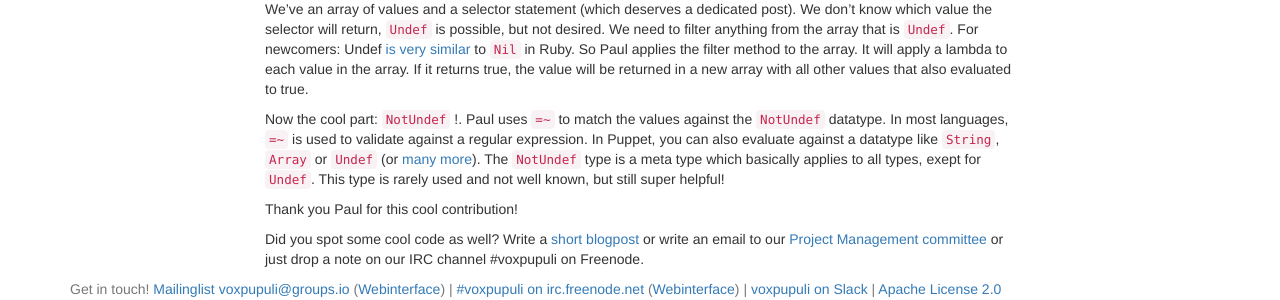
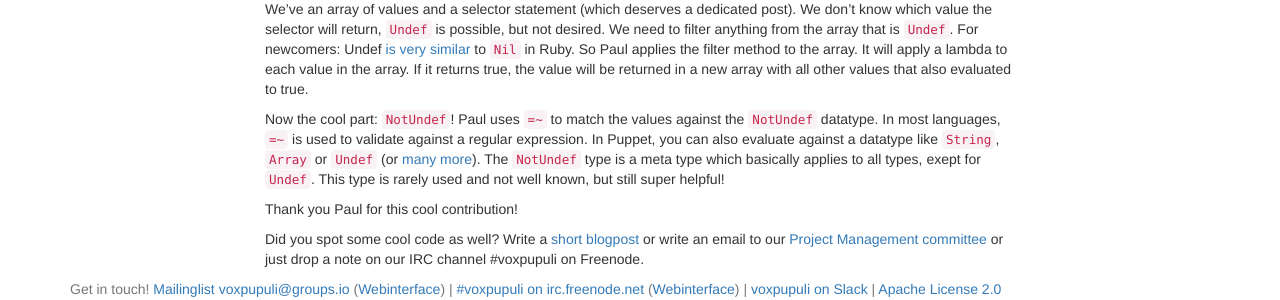
Before and after one commit to voxpupuli/voxpupuli.github.io, a Jekyll site: the page built from _posts/2019-01-01-code-of-the-week.md, in a window 1280 px wide. Shown: the part 538-838 px from the top of the page. Built offline with Jekyll 4.4.1, drawn with Linux system fonts in a browser that asks for light colours; nearby versions of some CDN libraries.

Commit message:
fix typo

```diff
--- a/_posts/2019-01-01-code-of-the-week.md
+++ b/_posts/2019-01-01-code-of-the-week.md
@@ -42,7 +42,7 @@
 a lambda to each value in the array. If it returns true, the value will be
 returned in a new array with all other values that also evaluated to true.
 
-Now the cool part: `NotUndef` !. Paul uses `=~` to match the values against the
+Now the cool part: `NotUndef`! Paul uses `=~` to match the values against the
 `NotUndef` datatype. In most languages, `=~` is used to validate against a
 regular expression. In Puppet, you can also evaluate against a datatype like
 `String`, `Array` or `Undef` (or
```
